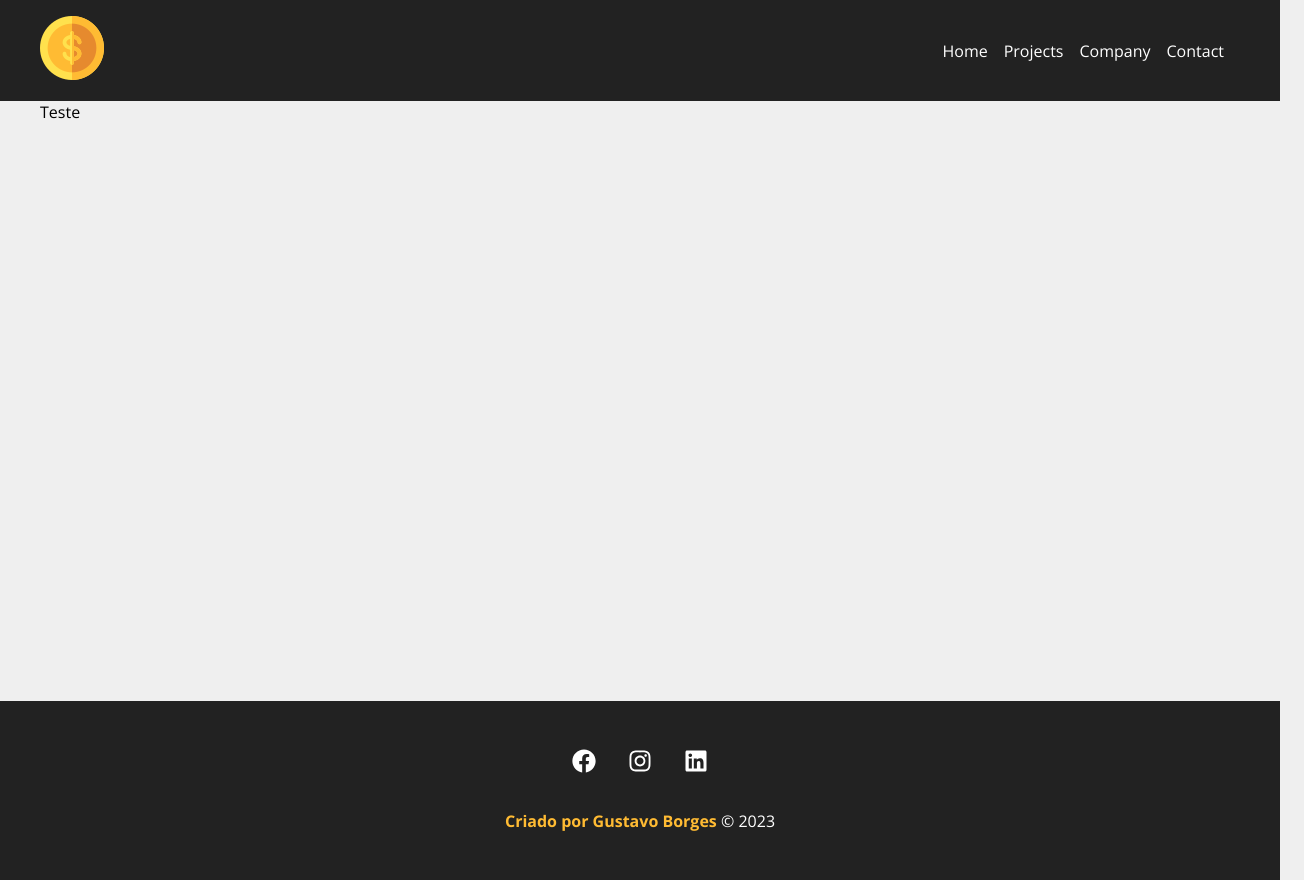
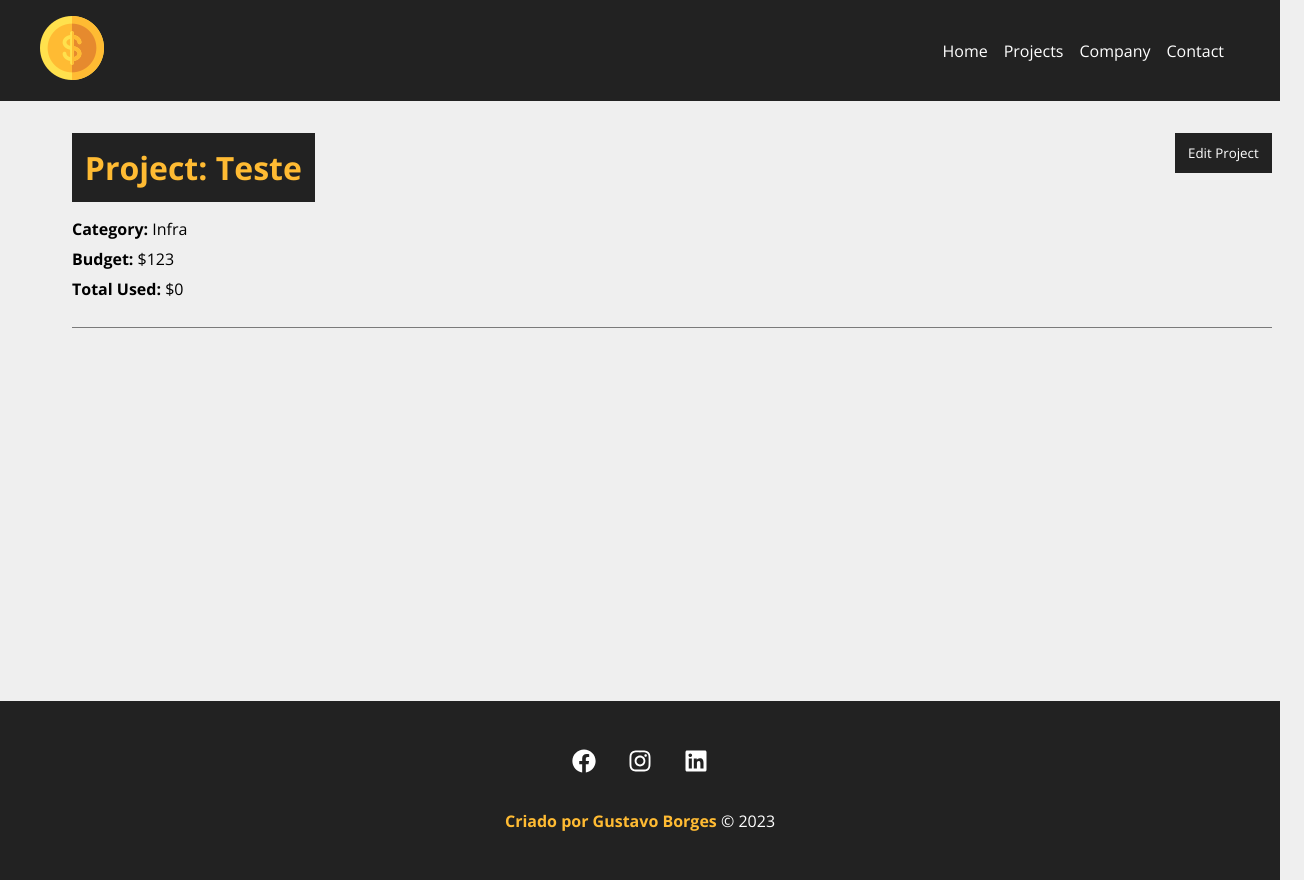
Before and after one commit to Gustavo-BS/costs_project, a React (Create React App) app: page /project/1 in a window 1280 px wide. Shown: the whole page, 1304 px wide, since content can reach past the window. Built offline with nearby package versions, Linux system fonts and the light colour scheme; data requests are answered from the project's data file.

Commit message:
added edit button

```diff
--- a/src/components/pages/Project.js
+++ b/src/components/pages/Project.js
@@ -1,30 +1,70 @@
 import { useEffect, useState } from 'react';
 import styles from './Project.module.css'
 import { useParams } from 'react-router-dom'
+import Loading from '../layout/Loading'
+import Container from '../layout/Container'
 
-function Project(){
 
-    const {id} = useParams();
+function Project() {
+
+    const { id } = useParams();
     const [project, setProject] = useState([])
+    const [showProjectForm, setShowProjectForm] = useState(false)
 
-    useEffect(()=>{
-        fetch(`http://localhost:5000/projects/${id}`,{
+    useEffect(() => {
+        setTimeout(() => {
+            fetch(`http://localhost:5000/projects/${id}`, {
                 method: 'GET',
                 headers: {
                     'Content-Type': 'application/json'
                 }
             })
                 .then(resp => resp.json())
-         .then((data)=>{
+                .then((data) => {
                     console.log(data)
                     setProject(data)
                 })
                 .catch(err => console.log(err))
+        }, 300)
     }, [id])
 
+    function toogleProjectForm(){
+        setShowProjectForm(!showProjectForm)
+    }
 
-    return (
-        <p>{project.name}</p>
+    return (<>
+        {project.name ? (
+            <div className={styles.project_details}>
+              <Container customClass="column">
+                <div className={styles.details_container}>
+                    <h1>Project: {project.name}</h1>
+                    <button className={styles.btn} onClick={toogleProjectForm}>
+                        {!showProjectForm ? 'Edit Project' : 'Close'}
+                    </button>
+                    {!showProjectForm ? (
+                        <div className={styles.project_info}>
+                            <p>
+                                <span>Category:</span> {project.category.name}
+                            </p>
+                            <p>
+                                <span>Budget:</span> ${project.budget}
+                            </p>
+                            <p>
+                                <span>Total Used:</span> ${project.cost}
+                            </p>
+                        </div>
+                    ) : (
+                        <div className={styles.project_info}>
+                            <p>Project Details</p>
+                        </div>
+                    )}
+                </div>
+              </Container>
+            </div>
+            ) : (
+                <Loading />
+            )}
+    </>
     )
 }
 
--- a/src/components/pages/Project.module.css
+++ b/src/components/pages/Project.module.css
@@ -0,0 +1,49 @@
+
+.project_details {
+    padding: 2em;
+}
+
+.project_details h1,
+.project_details h2,
+.project_details p{
+    margin-bottom: 0.5em;
+}
+
+.project_details h1{
+    background-color: #222;
+    color: #ffbb33;
+    padding: 0.4em ;
+}
+
+.project_details span{
+    font-weight: bold;
+}
+
+.details_container,
+.service_form_container{
+    border-bottom: 1px solid #7a7a7a;
+    margin-bottom: 1.2em;
+    padding-bottom: 1.2em;
+    display: flex;
+    justify-content: space-between;
+    flex-wrap: wrap;
+}
+
+.btn{
+    background-color: #222;
+    color: #fff;
+    padding: 0.5em 1em;
+    text-decoration: none;
+    transition: 0.5s;
+    cursor: pointer;
+    max-height: 40px;
+    border: none;
+}
+
+.btn:hover{
+    color: #ffbb33;
+}
+
+.project_info{
+    width: 100%;
+}
```
Lines whose indentation alone changed are shown as unchanged.
